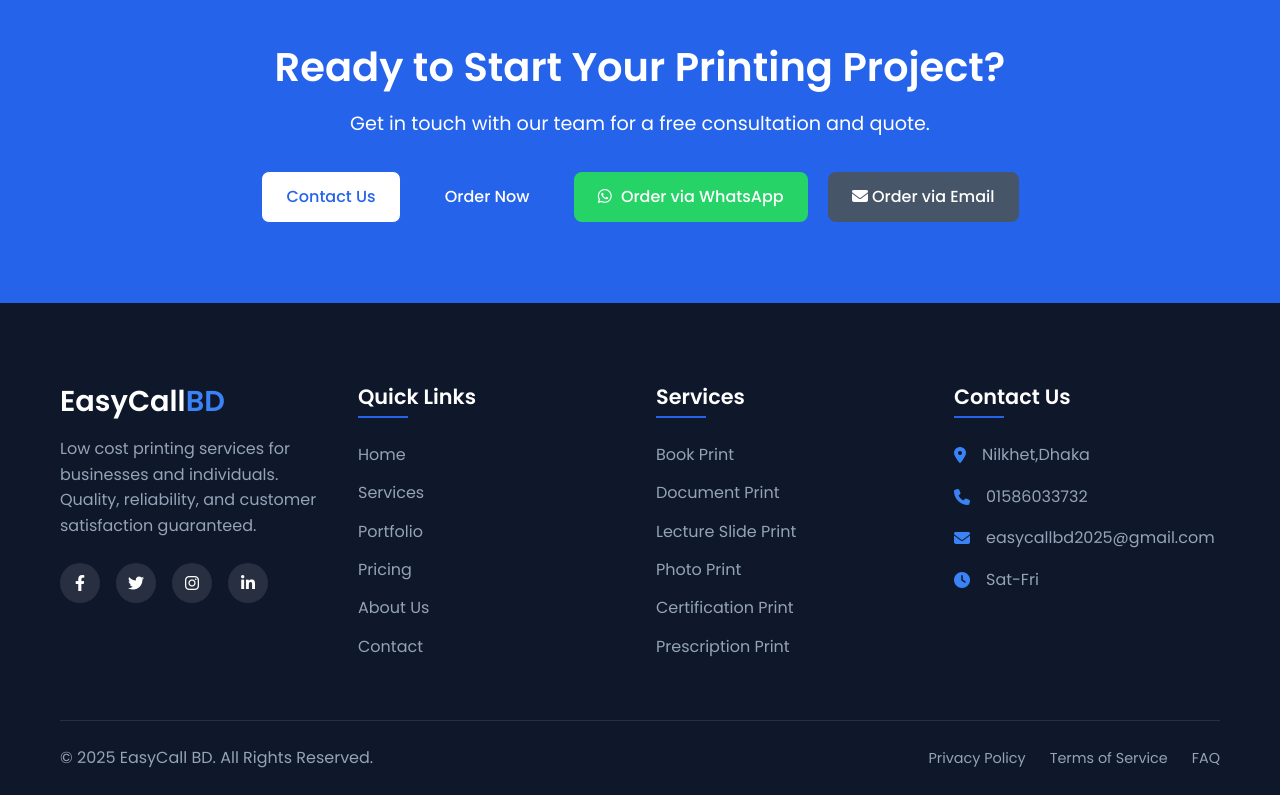
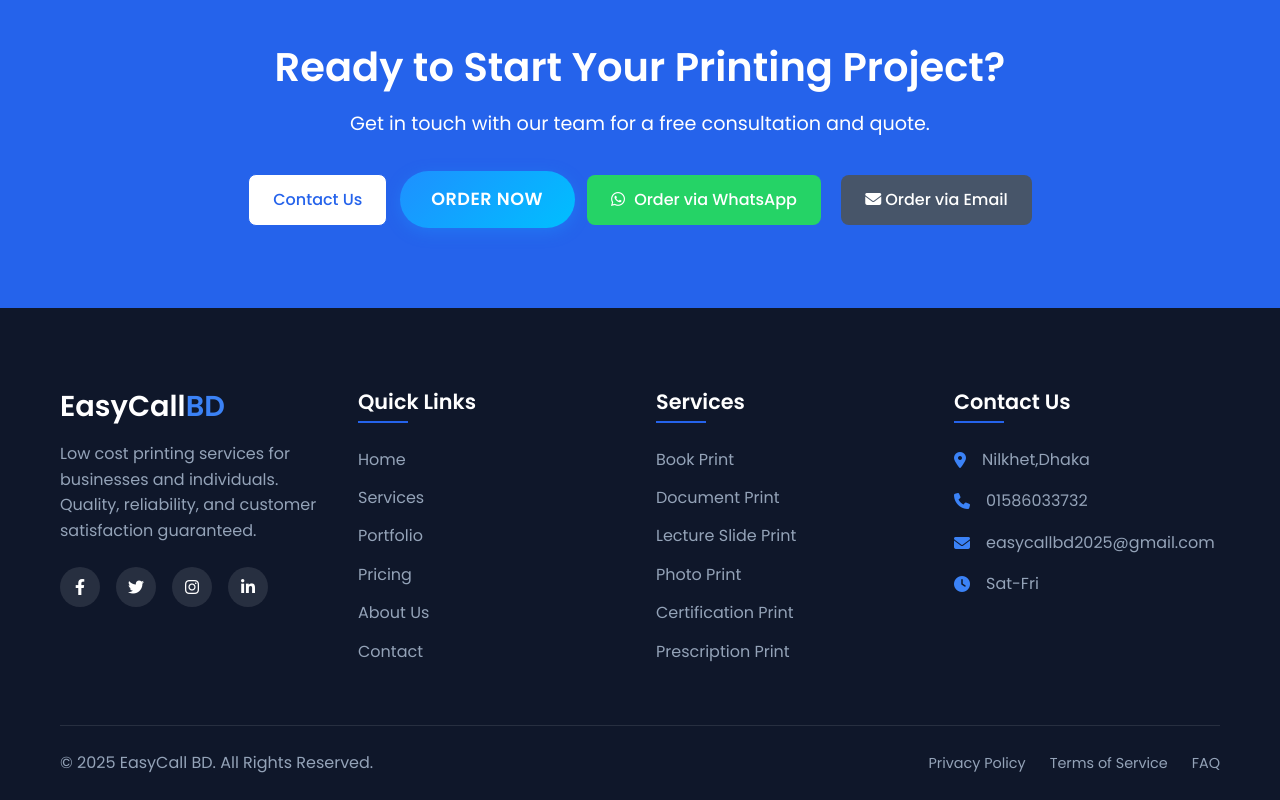
Before and after one commit to suptoo/Printing_website, a plain HTML site: page index.html in a window 1280 px wide. Shown: the part 2814-3614 px from the top of the page. Drawn offline with Linux system fonts and the light colour scheme.

Commit message:
Update index.html

```diff
--- a/index.html
+++ b/index.html
@@ -230,7 +230,7 @@
                 <h2>Ready to Start Your Printing Project?</h2>
                 <p>Get in touch with our team for a free consultation and quote.</p>
                 <a href="contact.html" class="btn btn-light">Contact Us</a>
-                <a href="order.html" class="btn btn-primary">Order Now</a>
+                <a href="order.html" class="lol">Order Now</a>
                 <a href="https://wa.me/8801586033732" target="_blank" class="btn btn-whatsapp">
                     <i class="fab fa-whatsapp"></i> Order via WhatsApp
                 </a>
```
